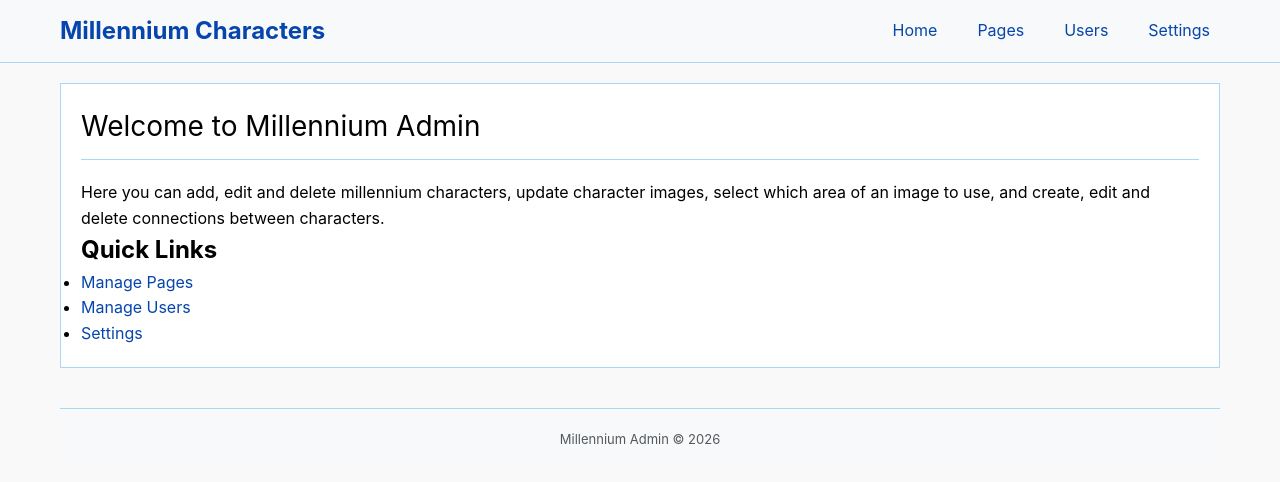
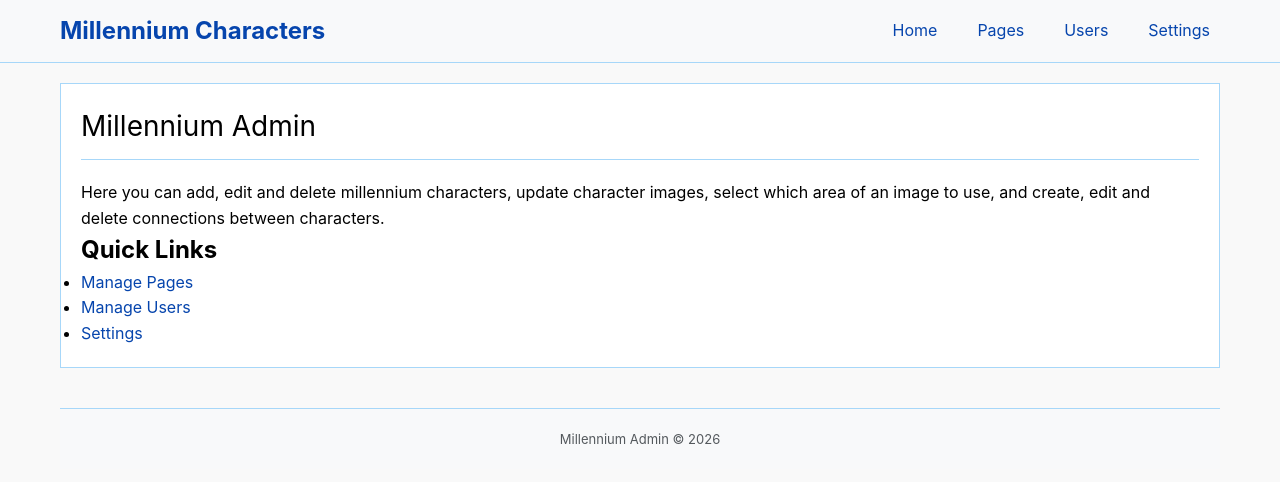
Before and after one commit to paysdoc/Millennium-admin, a Next.js app: page / in a window 1280 px wide. Shown: the top 482 px of the page. Built offline with nearby package versions, Linux system fonts and the light colour scheme.

Commit message:
chore: implement #30 - Remove 'Welcome to'

```diff
--- a/src/app/page.tsx
+++ b/src/app/page.tsx
@@ -31,7 +31,7 @@ export default function Home() {
 
       <div className="container">
         <main className="main-content">
-          <h1 className="page-title">Welcome to Millennium Admin</h1>
+          <h1 className="page-title">Millennium Admin</h1>
           <p>
             Here you can add, edit and delete millennium characters, update
             character images, select which area of an image to use, and create,
```
